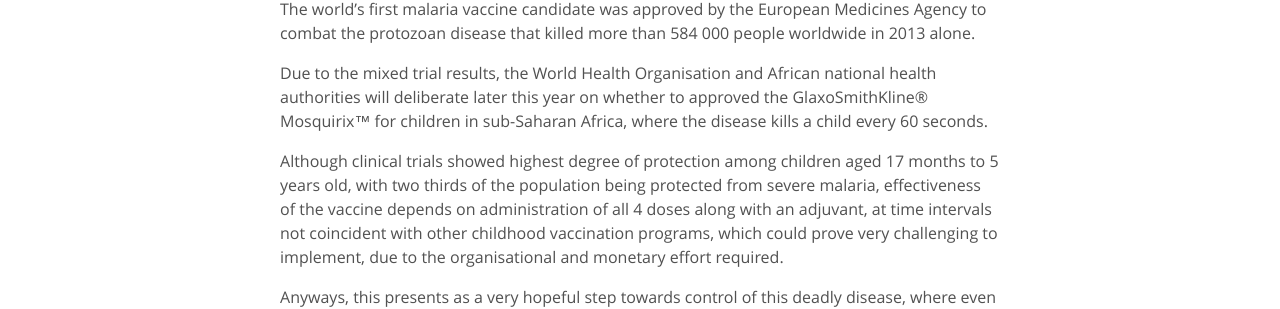
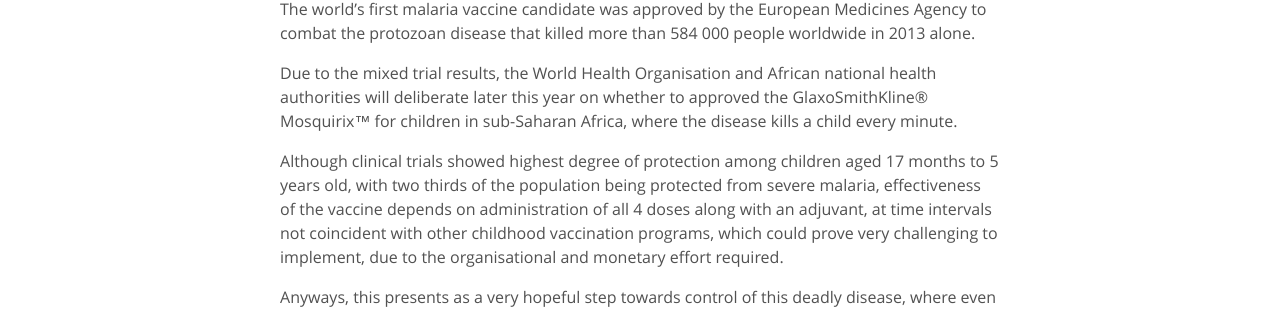
Before and after one commit to nidiatrovao/nidiatrovao.github.io, a Jekyll site: the page built from _posts/2015-07-24-vaccine-malaria.md, in a window 1280 px wide. Shown: the part 203-512 px from the top of the page. Built offline with Jekyll 4.4.1, drawn with Linux system fonts in a browser that asks for light colours.

Commit message:
6th post

```diff
--- a/_posts/2015-07-24-vaccine-malaria.md
+++ b/_posts/2015-07-24-vaccine-malaria.md
@@ -5,7 +5,7 @@
 
 The world's first malaria vaccine candidate was approved by the European Medicines Agency to combat the protozoan disease that killed more than 584 000 people worldwide in 2013 alone.
 
-Due to the mixed trial results, the World Health Organisation and African national health authorities will deliberate later this year on whether to approved the GlaxoSmithKline&reg; Mosquirix&trade; for children in sub-Saharan Africa, where the disease kills a child every 60 seconds.
+Due to the mixed trial results, the World Health Organisation and African national health authorities will deliberate later this year on whether to approved the GlaxoSmithKline&reg; Mosquirix&trade; for children in sub-Saharan Africa, where the disease kills a child every minute.
 
 Although clinical trials showed highest degree of protection among children aged 17 months to 5 years old, with two thirds of the population being protected from severe malaria, effectiveness of the vaccine depends on administration of all 4 doses along with an adjuvant, at time intervals not coincident with other childhood vaccination programs, which could prove very challenging to implement, due to the organisational and monetary effort required.
 
```
